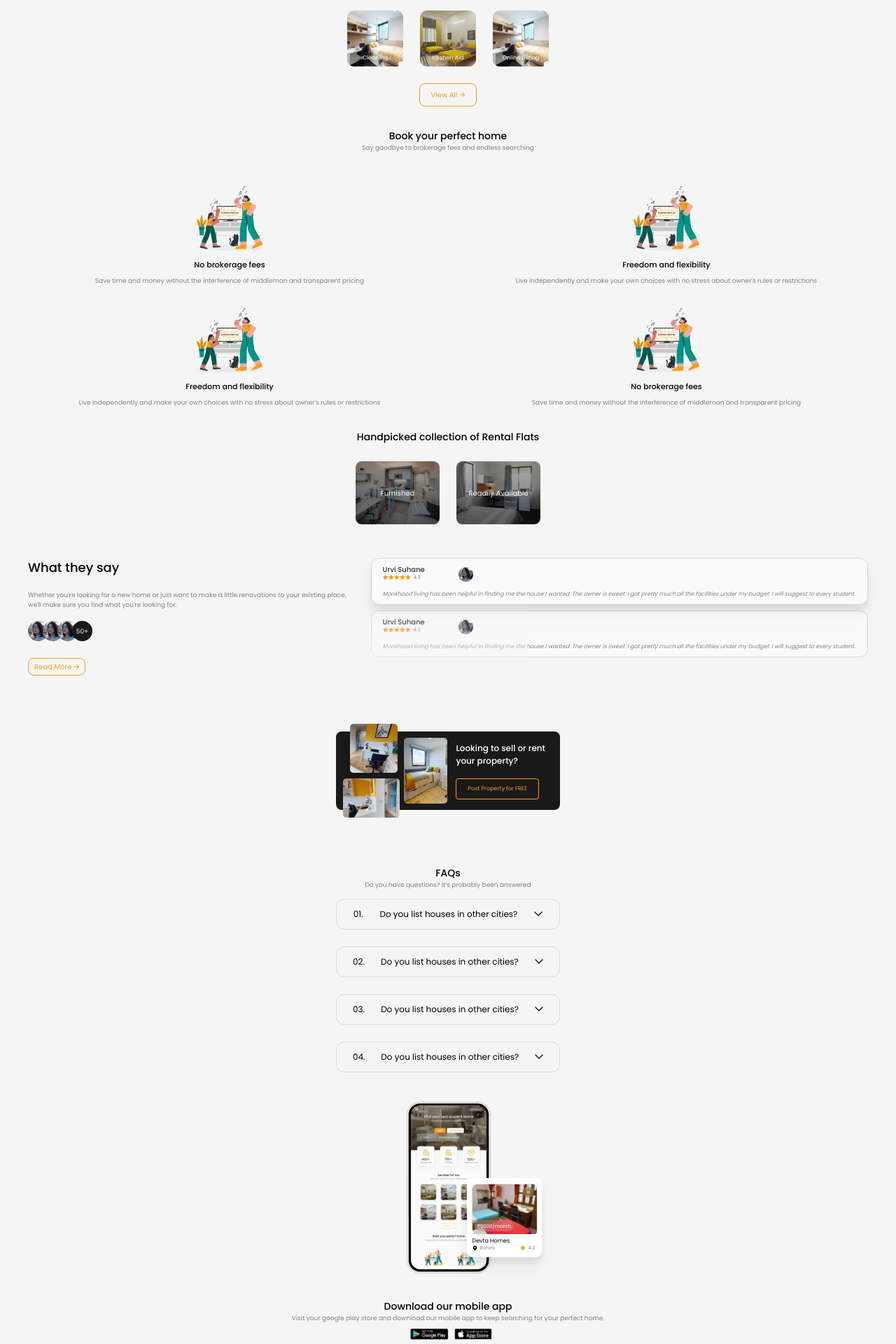
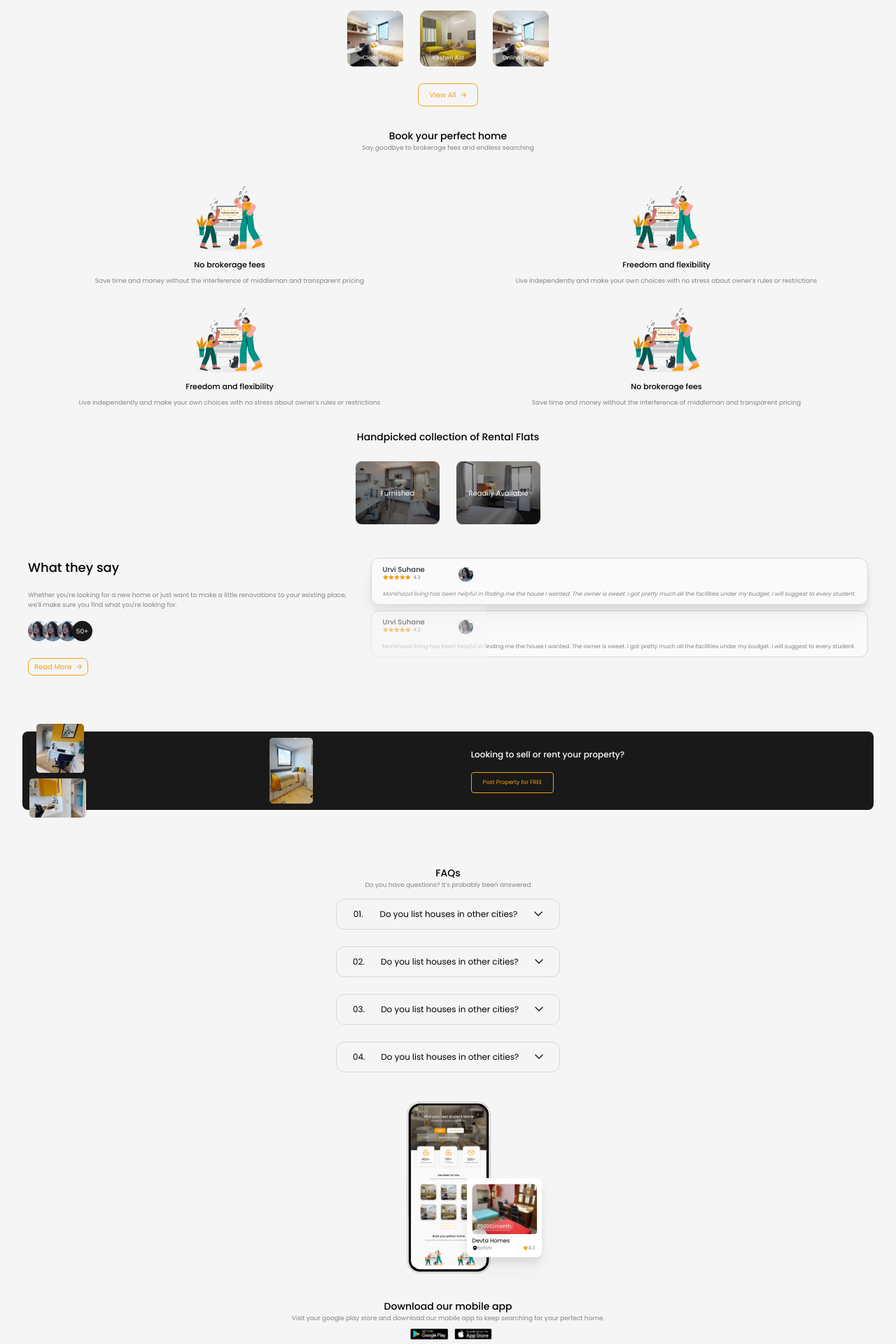
Before and after one commit to kashishjiandani/Monkhood-practice, a React (Create React App) app: page / in a window 1280 px wide. Shown: the part 500-2420 px from the top of the page at 70% size. Built offline with nearby package versions, Linux system fonts and the light colour scheme.

Commit message:
overflow fixed

```diff
--- a/src/pages/Flats.js
+++ b/src/pages/Flats.js
@@ -80,11 +80,11 @@ function Flats() {
             </button>
 
           </div>
-          <div className="search-bar flex flex-row px-2 py-3 w-[400px] mt-1 rounded backdrop-blur-sm bg-gray-50 shadow-lg bg-opacity-20">
+          <div className="search-bar flex flex-row px-2 py-3 w-72 mt-1 rounded backdrop-blur-sm bg-gray-50 shadow-lg bg-opacity-20">
             <span>
               <img src={locationPin} className="pt-1 pl-2 " alt="locationPic" />
             </span>
-            <span className="text-m px-3 font-normal">Delhi</span>
+            <span className="text-m px-2 font-normal">Delhi</span>
             <span>
               <img
                 src={search}
@@ -94,7 +94,7 @@ function Flats() {
             </span>
             <input
               type="text"
-              className=" text-m bg-[transparent] placeholder-white font-normal w-auto"
+              className=" text-m bg-[transparent] placeholder-white font-normal"
               placeholder="Search by college"
             />
           </div>
@@ -125,8 +125,8 @@ function Flats() {
             <ServicesCards service={"Online Listing"} bg={"bg-services1"}/>
         </div>
         {/* ------------------------------------------------------------------------------------- */}
-        <button className="text-base font-normal rounded-lg border px-4 py-2 border-btnYellow text-btnYellow mt-6 flex items-center ">
-          View All <img src={rightArrow} className="ml-1" alt="arrow" />
+        <button className="text-base font-normal rounded-lg border px-4 py-2 border-btnYellow text-btnYellow mt-6 flex items-center">
+          View All <img src={rightArrow} className="ml-2" alt="arrow" />
         </button>
       </div>
       {/* END OF SERVICES SECTION */}
@@ -224,7 +224,7 @@ function Flats() {
             </div>
           </div>
           <button className="text-base font-normal rounded-lg border px-2 py-1 border-btnYellow text-btnYellow mt-6 flex items-center">
-            Read More <img src={rightArrow} className="ml-1" alt="arrow" />
+            Read More<img src={rightArrow} className="ml-2" alt="arrow" />
           </button>
         </div>
         <div className="relative w-[60%] flex flex-col">
@@ -255,7 +255,7 @@ function Flats() {
           </div>
           {/* ------------------------------------------------------------------------------------ */}
           <div class="w-auto h-auto flex flex-col items-start justify-center border border-gray-300 rounded-xl box-shadow-md bg-boxWhite px-4 py-2 mb-2">
-            <div className='absolute w-[224px] h-[150px] rounded-[10px] mt-[60px] ml-[-17px] bg-gradient-to-b from-transparent to-[#f5f5f5]'></div>
+            <div className='absolute w-[165px] h-[150px] rounded-[10px] mt-[0px] ml-[-17px] bg-gradient-to-b from-transparent to-[#f5f5f5]'></div>
             <div className="user-outer flex space-x-14">
               <div className="username">
                 <p className="text-base text-darkGrey font-medium py-0">
@@ -274,7 +274,7 @@ function Flats() {
                 <img src={user} className="ml-[-8px]" alt="user" />
               </div>
             </div>
-            <p className="text-lm mt-3 text-lightGrey font-normal italic">
+            <p className="text-lm mt-3 text-lightGrey font-normal">
               Monkhood living has been helpful in finding me the house I wanted.
               The owner is sweet. I got pretty much all the facilities under my
               budget. I will suggest to every student.
@@ -286,7 +286,7 @@ function Flats() {
 
       {/* POST PROPERTY SECTION */}
       <div className="flex justify-center items-center">
-      <div className=" bg-siteGrey h-28 w-80 mx-10 my-20 rounded-lg flex justify-center items-center ">
+      <div className=" bg-siteGrey h-28 w-[100%] mx-8 my-20 rounded-lg flex justify-center items-center ">
         <div className="w-[30%]">
           <img src={property1} alt="property1" className="ml-5 mb-2"/>
           <img src={property2} alt="property2" className="ml-2.5" />
@@ -346,11 +346,11 @@ function Flats() {
                 <div className="flex justify-between w-[90px]">
                     <div className="flex">
                     <img src={blackPin} alt="" />
-                    <p className="text-ss text-lightGrey pl-1">Rohini</p>
+                    <p className="text-ss text-lightGrey">Rohini</p>
                     </div>
                     <div className="flex items-end justify-center">
                     <img src={star} alt="" />
-                    <p className="text-ss text-lightGrey font-normal pl-1">4.3</p>
+                    <p className="text-ss text-lightGrey font-normal">4.3</p>
                     </div>
 
                 </div>
```
